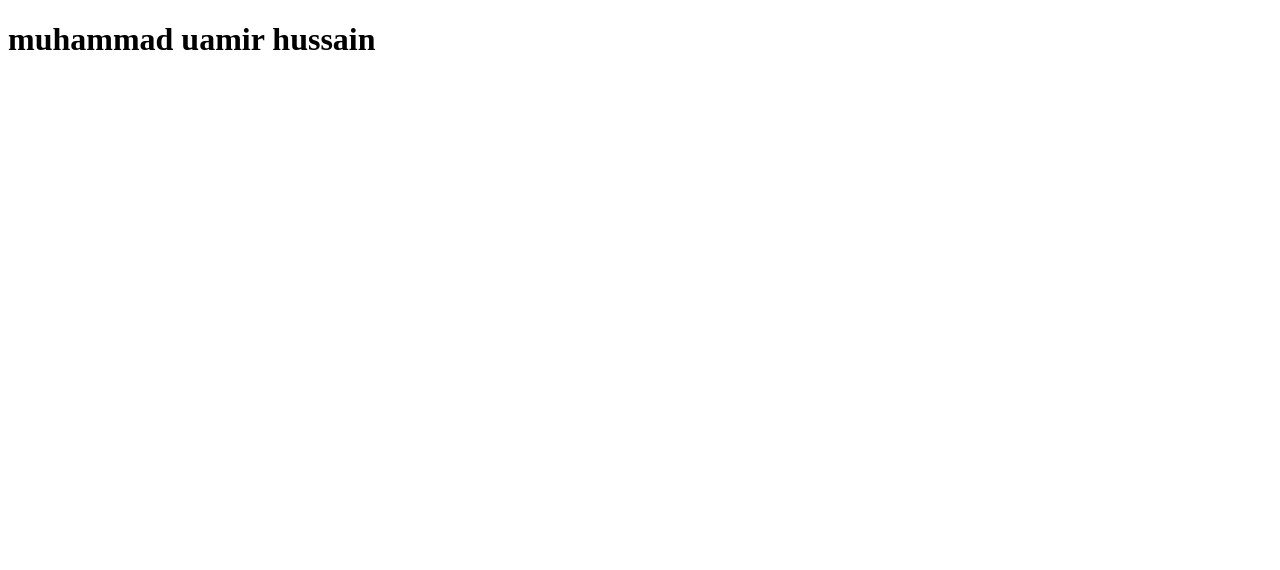
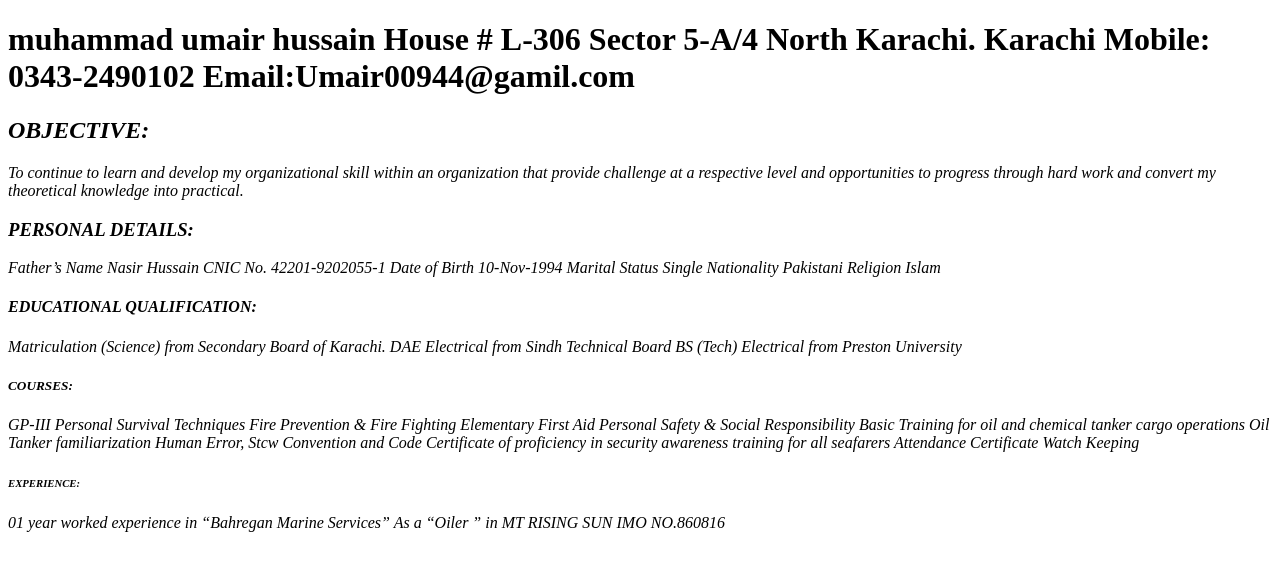
Before and after one commit to MUmairNasir/My-resume, a plain HTML site: page index.html in a window 1280 px wide. Drawn offline with Linux system fonts and the light colour scheme.

Commit message:
my resume

```diff
--- a/index.html
+++ b/index.html
@@ -7,6 +7,41 @@
     <title>Document</title>
 </head>
 <body>
-    <h1>muhammad uamir hussain</h1>
+    <h1>muhammad umair hussain
+        House # L-306 Sector 5-A/4
+        North Karachi. Karachi
+        Mobile: 0343-2490102
+        Email:Umair00944@gamil.com
+    </h1>
+    <h2><i>OBJECTIVE:<i></i></h2>
+    <p>To continue to learn and develop my organizational skill within an organization that provide
+        challenge at a respective level and opportunities to progress through hard work and convert my
+        theoretical knowledge into practical.</p>
+        <h3>PERSONAL DETAILS:</h3>
+        <p>Father’s Name                    Nasir Hussain
+            CNIC No.                        42201-9202055-1
+            Date of Birth                   10-Nov-1994
+            Marital Status                  Single
+            Nationality                     Pakistani
+            Religion                        Islam </p>
+            <h4>EDUCATIONAL QUALIFICATION:</h4>
+            <p>Matriculation (Science) from Secondary Board of Karachi.
+                DAE Electrical from Sindh Technical Board
+                BS (Tech) Electrical from Preston University </p>
+                <h5>COURSES:</h5>
+                <p>GP-III
+                    Personal Survival Techniques
+                    Fire Prevention & Fire Fighting
+                    Elementary First Aid
+                    Personal Safety & Social Responsibility
+                    Basic Training for oil and chemical tanker cargo operations
+                    Oil Tanker familiarization
+                    Human Error, Stcw Convention and Code
+                    Certificate of proficiency in security awareness training for all seafarers
+                    Attendance Certificate
+                    Watch Keeping</p>
+                    <h6>EXPERIENCE:</h6>
+                    <p>01 year worked experience in “Bahregan Marine Services” As a “Oiler ” in MT RISING SUN IMO
+                        NO.860816</p>
 </body>
 </html>
```
